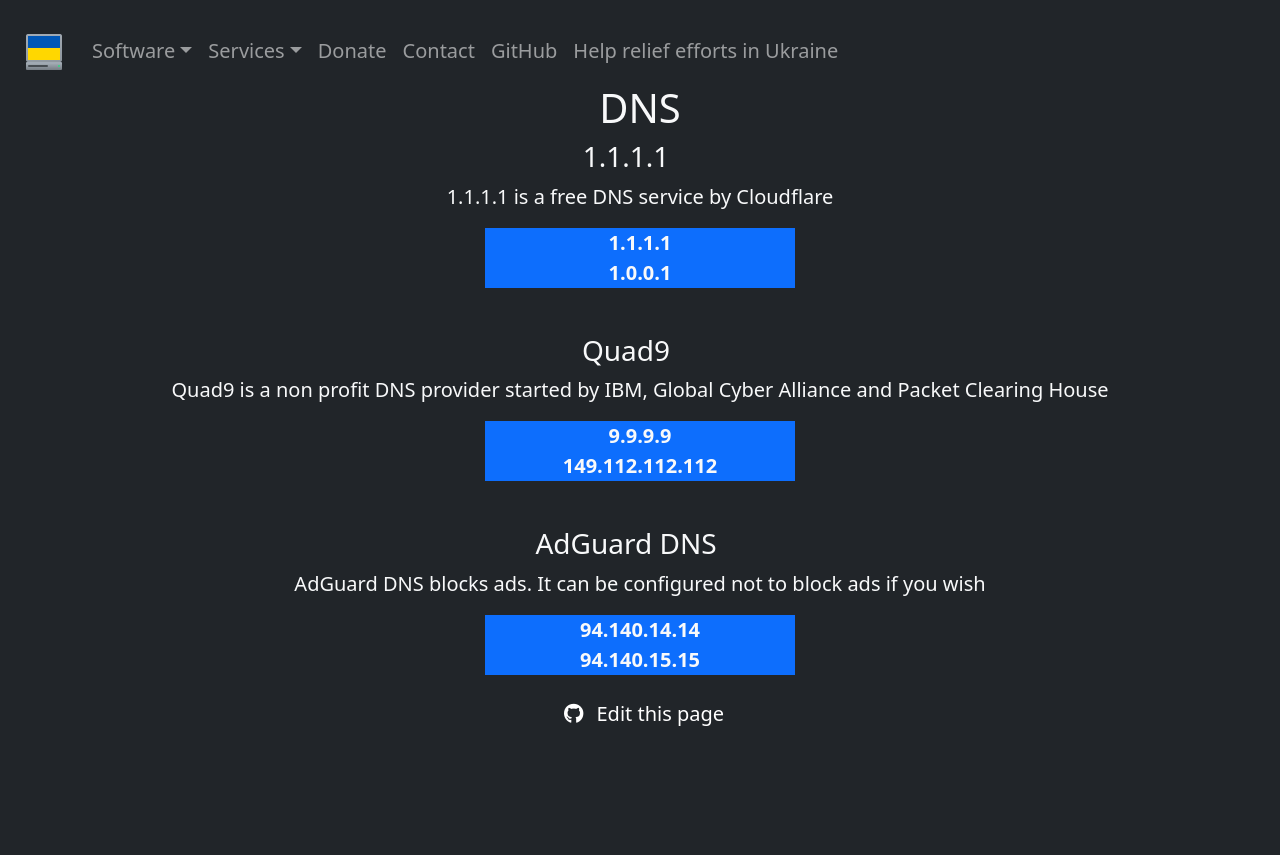
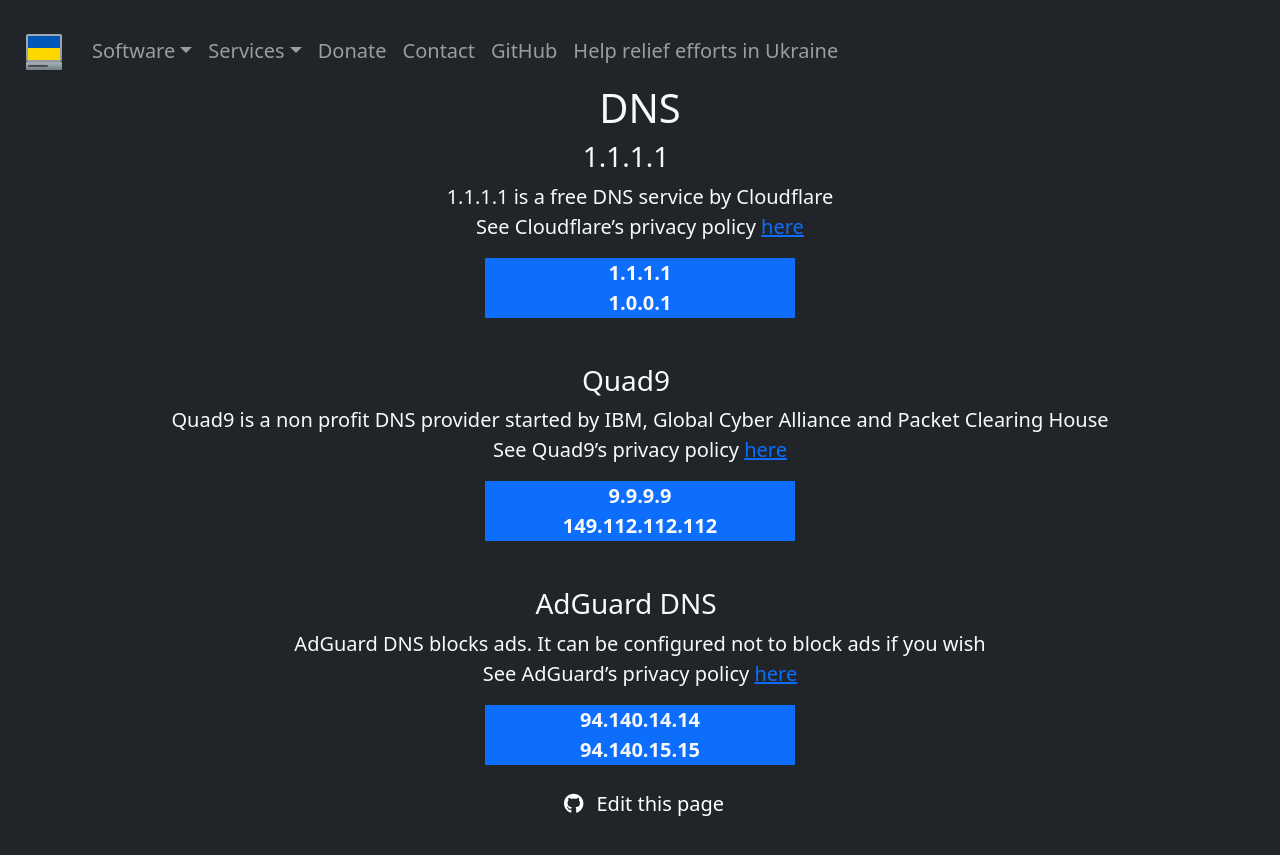
Before and after one commit to Dannomac/techprivacy.net, a Jekyll site: the page built from pages/services/dns.md, in a window 1280 px wide. Shown: the top 855 px of the page. Built offline with Jekyll 4.4.1, drawn with Linux system fonts in a browser that asks for light colours; comment, search, counter and statistics services are not loaded.

Commit message:
Added link to DNS resolvers privacy policys

```diff
--- a/pages/services/dns.md
+++ b/pages/services/dns.md
@@ -5,17 +5,20 @@
 ---
 ### 1.1.1.1
 1.1.1.1 is a free DNS service by Cloudflare
+See Cloudflare's privacy policy [here](https://developers.cloudflare.com/1.1.1.1/privacy/public-dns-resolver/)
 <p class="fw-bold bg-primary w-25 m-auto">1.1.1.1</p>
 <p class="fw-bold bg-primary w-25 m-auto">1.0.0.1</p>
 <br/>
 
 ### Quad9
 Quad9 is a non profit DNS provider started by IBM, Global Cyber Alliance and Packet Clearing House
+See Quad9's privacy policy [here](https://www.quad9.net/service/privacy/)
 <p class="fw-bold bg-primary w-25 m-auto">9.9.9.9</p>
 <p class="fw-bold bg-primary w-25 m-auto">149.112.112.112</p>
 <br/>
 
 ### AdGuard DNS
 AdGuard DNS blocks ads. It can be configured not to block ads if you wish
+See AdGuard's privacy policy [here](https://adguard.com/en/privacy/dns.html)
 <p class="fw-bold bg-primary w-25 m-auto">94.140.14.14</p>
 <p class="fw-bold bg-primary w-25 m-auto">94.140.15.15</p>
```
